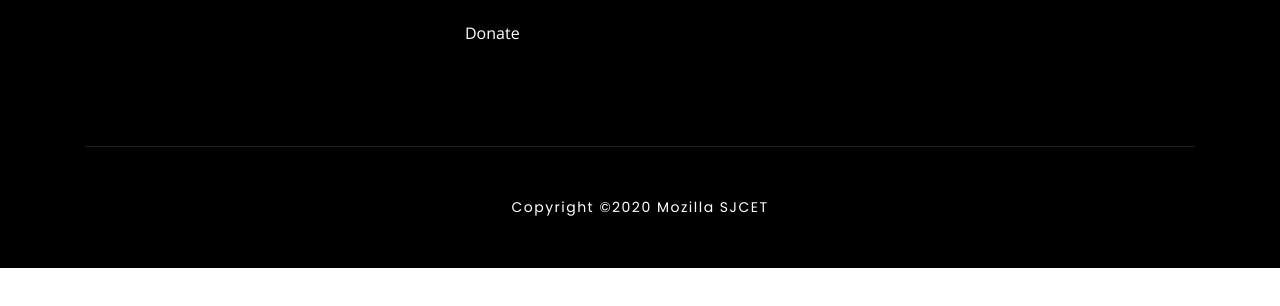
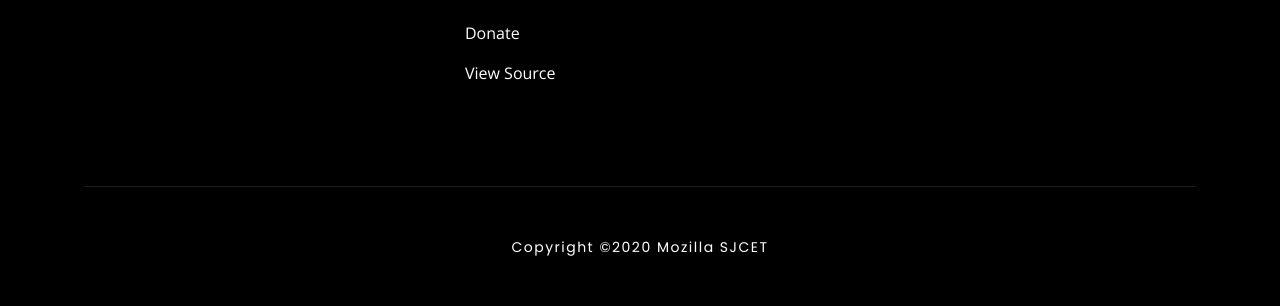
Before and after one commit to MozillaSJCET/mozillasjcet.github.io, a plain HTML site: page index.html in a window 1280 px wide. Shown: the part 4966-5272 px from the top of the page. Before the commit the page ends 5234 px from the top, so only its background shows below. Drawn offline with nearby package versions, Linux system fonts and the light colour scheme; files whose address does not match are found by name.

Commit message:
Update index.html

```diff
--- a/index.html
+++ b/index.html
@@ -261,7 +261,8 @@
                     <li><a href="https://www.mozilla.org/en-US/contact/" class="py-2 d-block footer-brand-list">Contact Us</a></li>
                     <li><a href="https://blog.mozilla.org/press/" class="py-2 d-block footer-brand-list">Press Center</a></li>
                     <li><a href="https://donate.mozilla.org/en-US/?presets=50,30,20,10&amount=30&utm_source=mozilla.org&utm_medium=referral&utm_content=footer&currency=usd&test=img-a" class="py-2 d-block footer-brand-list">Donate</a></li>
-                  </ul>
+                    <li><a href="https://github.com/MozillaSJCET/mozillasjcet.github.io" class="py-2 d-block footer-brand-list">View Source</a></li>
+                   </ul>
                 </div>
               </div>
               <div class="col-md">
```
